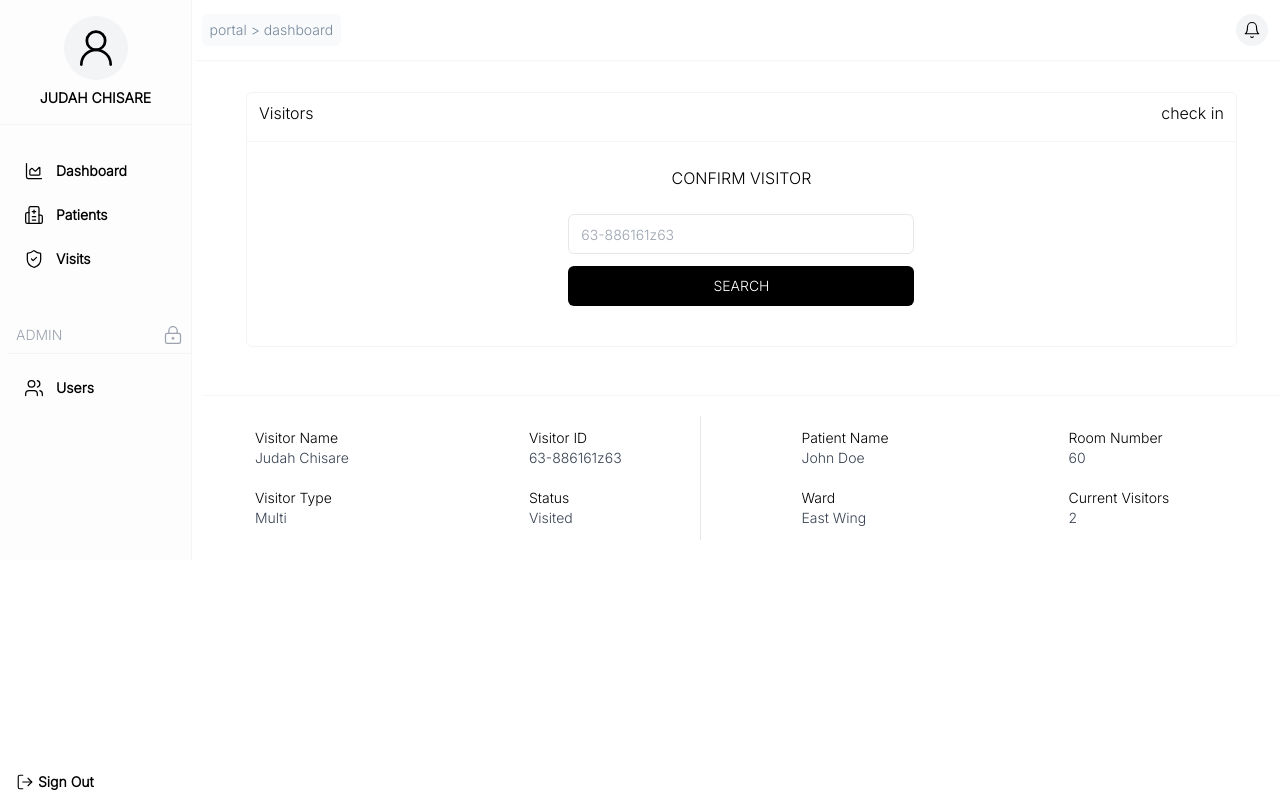
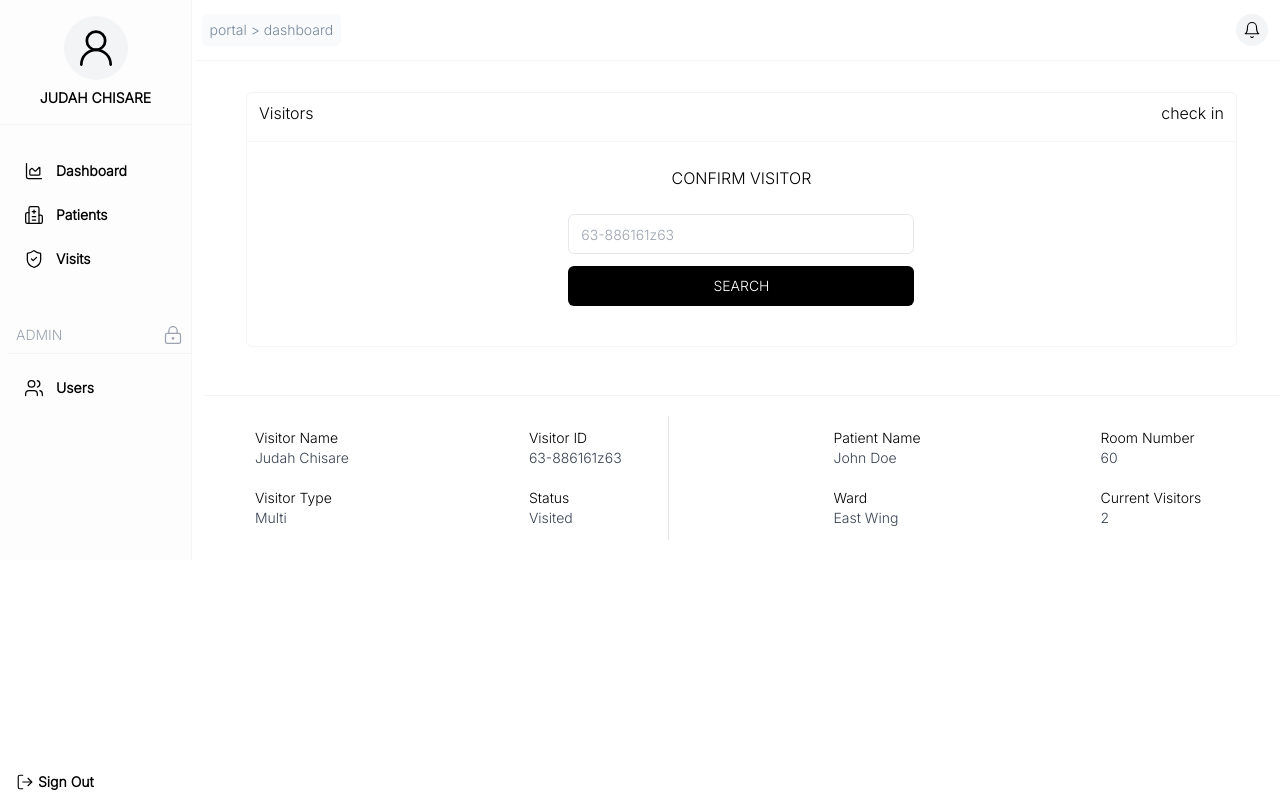
Before and after one commit to judahtc/hospital-patient-visits-manager-frontend, an Angular app in the folder hospital-visits-manager-frontend/: page /portal/visits in a window 1280 px wide. Built offline with nearby package versions, Linux system fonts and the light colour scheme.

Commit message:
feat: generated the patients service

```diff
--- /dev/null
+++ b/hospital-visits-manager-frontend/src/app/patient.service.ts
@@ -0,0 +1,9 @@
+import { Injectable } from '@angular/core';
+
+@Injectable({
+  providedIn: 'root'
+})
+export class PatientService {
+
+  constructor() { }
+}
--- a/hospital-visits-manager-frontend/src/app/visits/visits.component.html
+++ b/hospital-visits-manager-frontend/src/app/visits/visits.component.html
@@ -74,7 +74,7 @@
 
       </div>
     </div>
-    <div class="flex items-start   border-gray-200 mt-5 w-[48%] ml-20 pr-8">
+    <div class="flex items-start   border-gray-200 mt-5 w-[48%] ml-36 pr-8">
       <div class="mx-5 my-3">
         <div class="flex flex-col">
           <div class="flex flex-col items-start">
```
Also changed, not shown: 1 other file (tests, documents, lock files or other folders).
